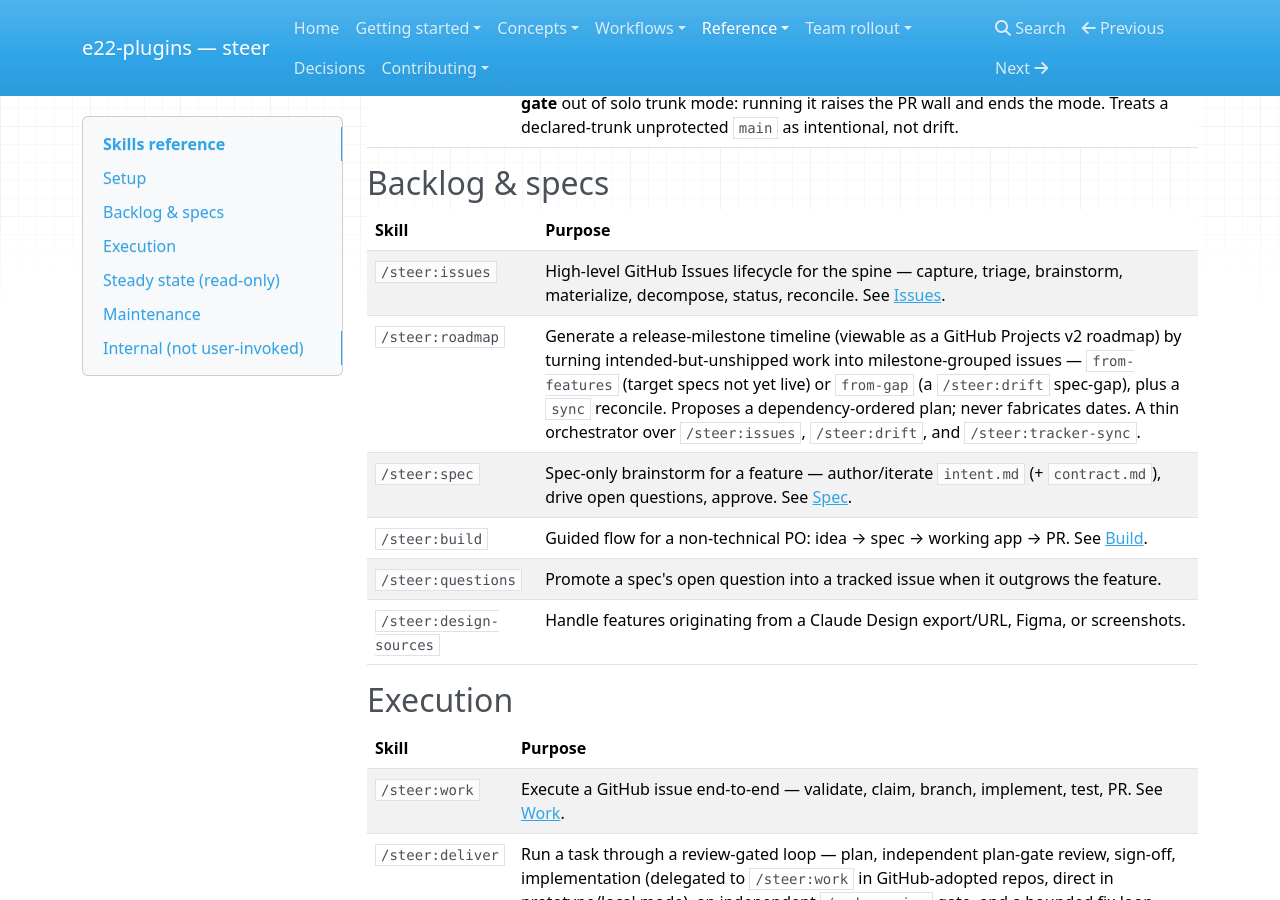
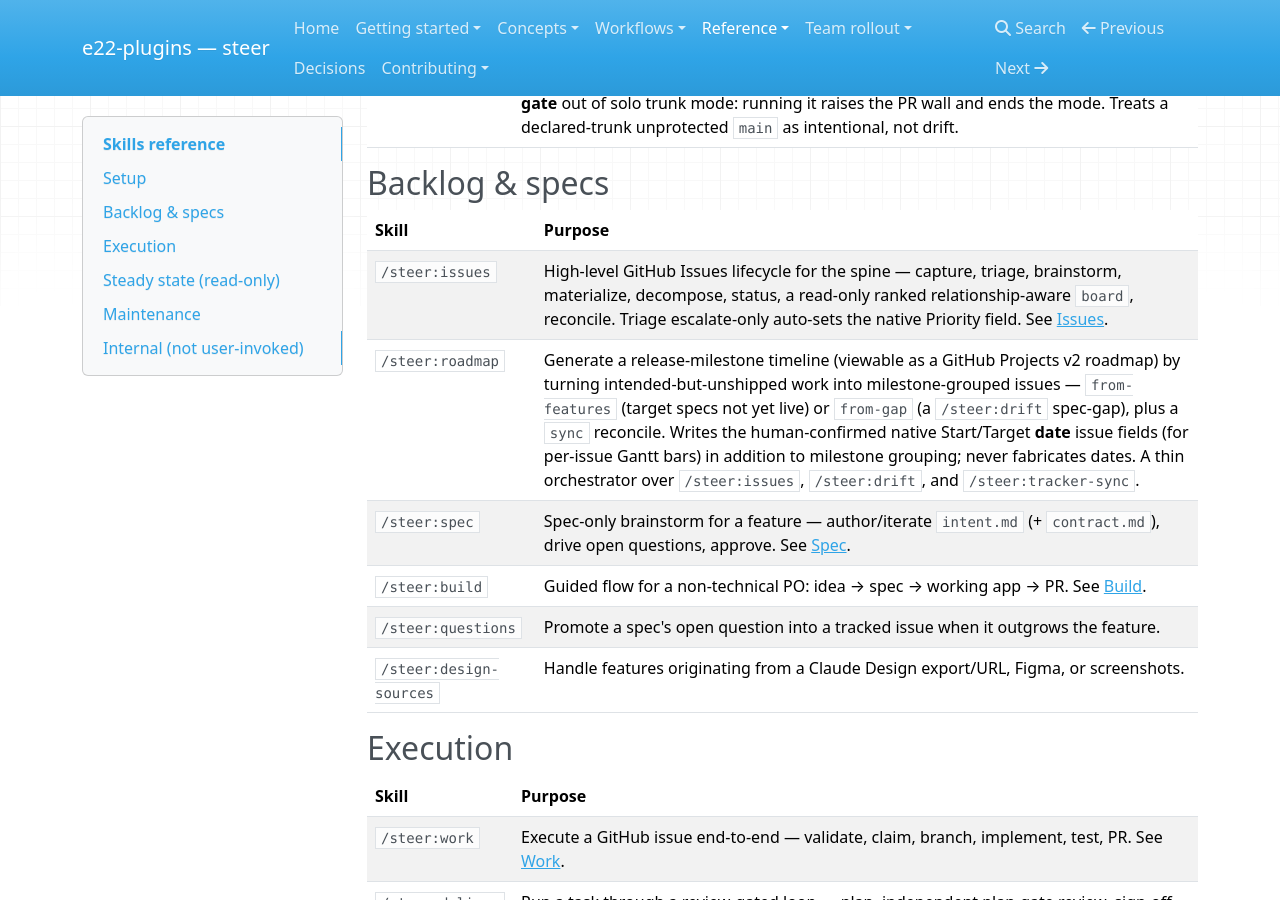
Before and after one commit to element22llc/e22-plugins, an MkDocs documentation site: the page built from docs/reference/skills.md, in a window 1280 px wide and 900 px high, scrolled down 794 px. Built offline with MkDocs 1.6.1, drawn with Linux system fonts in a browser that asks for light colours; nearby versions of some CDN libraries; some of the changed text lies outside the part shown.

Commit message:
feat(next,roadmap): rank by Priority field; roadmap writes native date fields
- /steer:next reads each candidate's native Priority field + blocked-by edges
  during state reconstruction and orders within a safety level by the composite
  sort key (Priority first); says so when issue fields are unavailable.
- /steer:roadmap writes the human-confirmed Start/Target date NATIVE issue fields
  (field-set) so a Projects v2 roadmap lays out per-issue Gantt bars without
  Project-item mirroring; never fabricates a date; degrades to milestone grouping.
- docs: surface board mode, triage priority auto-set, tracker-sync field ops, and
  roadmap native dates in skills.md + workflows/issues.md (per documentation-reviewer).

Co-Authored-By: Claude Opus 4.8 (1M context) <noreply@anthropic.com>

```diff
--- a/docs/reference/skills.md
+++ b/docs/reference/skills.md
@@ -22,8 +22,8 @@ shipped skill is missing here.
 
 | Skill | Purpose |
 | --- | --- |
-| `/steer:issues` | High-level GitHub Issues lifecycle for the spine — capture, triage, brainstorm, materialize, decompose, status, reconcile. See [Issues](../workflows/issues.md). |
-| `/steer:roadmap` | Generate a release-milestone timeline (viewable as a GitHub Projects v2 roadmap) by turning intended-but-unshipped work into milestone-grouped issues — `from-features` (target specs not yet live) or `from-gap` (a `/steer:drift` spec-gap), plus a `sync` reconcile. Proposes a dependency-ordered plan; never fabricates dates. A thin orchestrator over `/steer:issues`, `/steer:drift`, and `/steer:tracker-sync`. |
+| `/steer:issues` | High-level GitHub Issues lifecycle for the spine — capture, triage, brainstorm, materialize, decompose, status, a read-only ranked relationship-aware `board`, reconcile. Triage escalate-only auto-sets the native Priority field. See [Issues](../workflows/issues.md). |
+| `/steer:roadmap` | Generate a release-milestone timeline (viewable as a GitHub Projects v2 roadmap) by turning intended-but-unshipped work into milestone-grouped issues — `from-features` (target specs not yet live) or `from-gap` (a `/steer:drift` spec-gap), plus a `sync` reconcile. Writes the human-confirmed native Start/Target **date** issue fields (for per-issue Gantt bars) in addition to milestone grouping; never fabricates dates. A thin orchestrator over `/steer:issues`, `/steer:drift`, and `/steer:tracker-sync`. |
 | `/steer:spec` | Spec-only brainstorm for a feature — author/iterate `intent.md` (+ `contract.md`), drive open questions, approve. See [Spec](../workflows/spec.md). |
 | `/steer:build` | Guided flow for a non-technical PO: idea → spec → working app → PR. See [Build](../workflows/build.md). |
 | `/steer:questions` | Promote a spec's open question into a tracked issue when it outgrows the feature. |
@@ -63,5 +63,5 @@ menu, but documented here for completeness:
 
 | Skill | Purpose |
 | --- | --- |
-| `/steer:tracker-sync` | The single gateway for all GitHub tracker reads/writes (MCP-first, `gh` fallback, manual floor). |
+| `/steer:tracker-sync` | The single gateway for all GitHub tracker reads/writes (MCP-first, `gh` fallback, manual floor). Also reads/writes **native issue fields** (`field-get`/`field-set`/`bootstrap-fields` for Priority/Effort/dates) and records **native blocked-by relationships** (`link-blocked-by`). |
 | `/steer:spec-scaffold` | Materialize the `/spec` spine files from the bundled templates. |
```
Also changed, not shown: CHANGELOG.md (+8 -0 lines), docs/workflows/issues.md (+4 -3 lines), plugins/steer/skills/next/SKILL.md (+4 -1 lines), plugins/steer/skills/roadmap/SKILL.md (+13 -5 lines).
